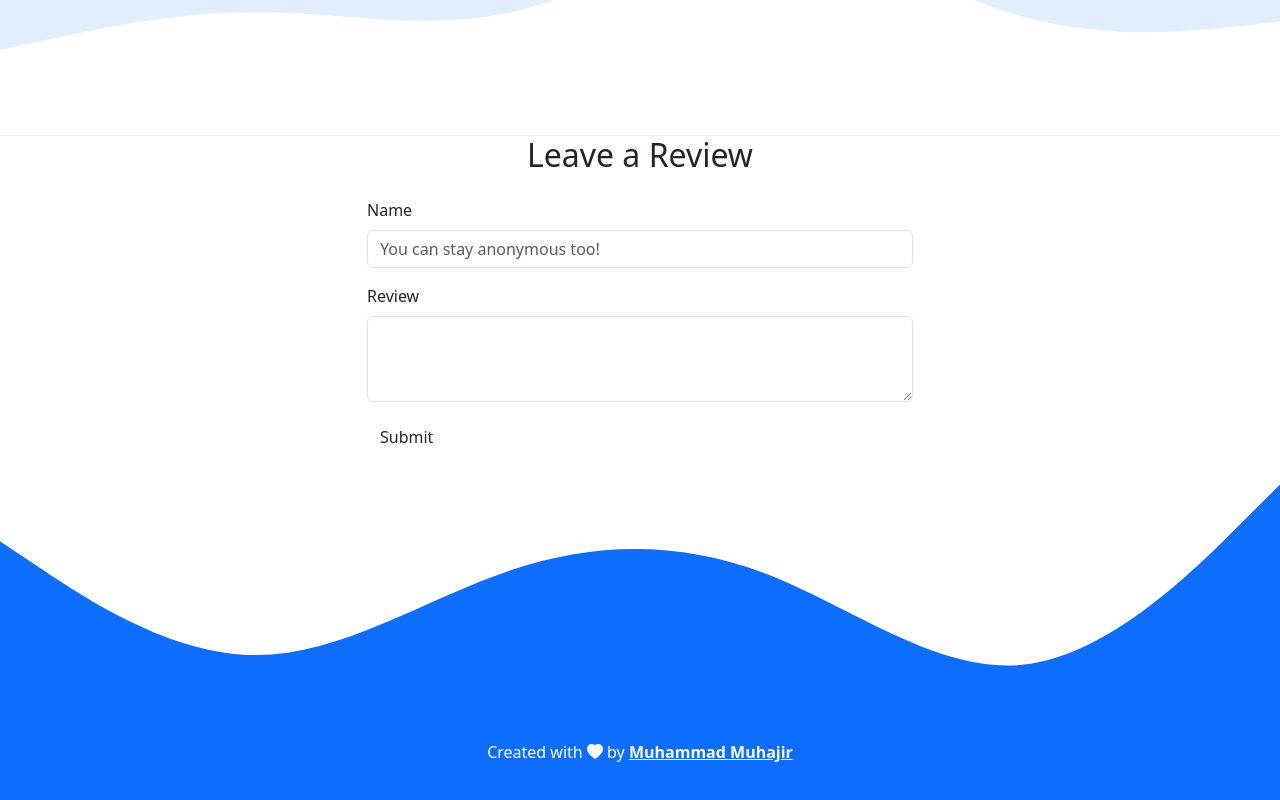
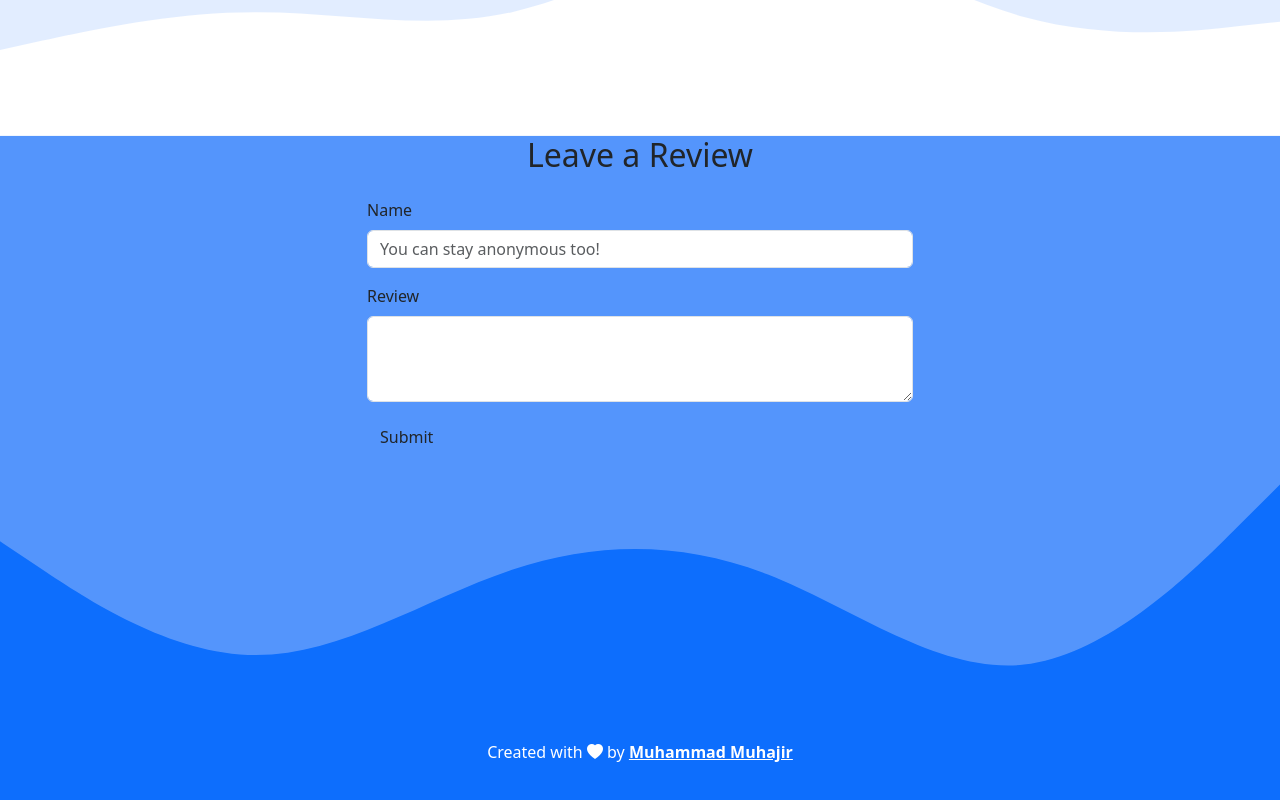
Before and after one commit to AlyshiaD/WonderfulBorneo, a plain HTML site: page index.html in a window 1280 px wide. Shown: the part 2760-3560 px from the top of the page. Drawn offline with nearby package versions, Linux system fonts and the light colour scheme.

Commit message:
Update style.css

```diff
--- a/style.css
+++ b/style.css
@@ -31,7 +31,7 @@
 }
 
 
-.ReviewForm {
+#ReviewForm {
   background-color: hsl(217, 97%, 66%);
 }
 .card {
```
